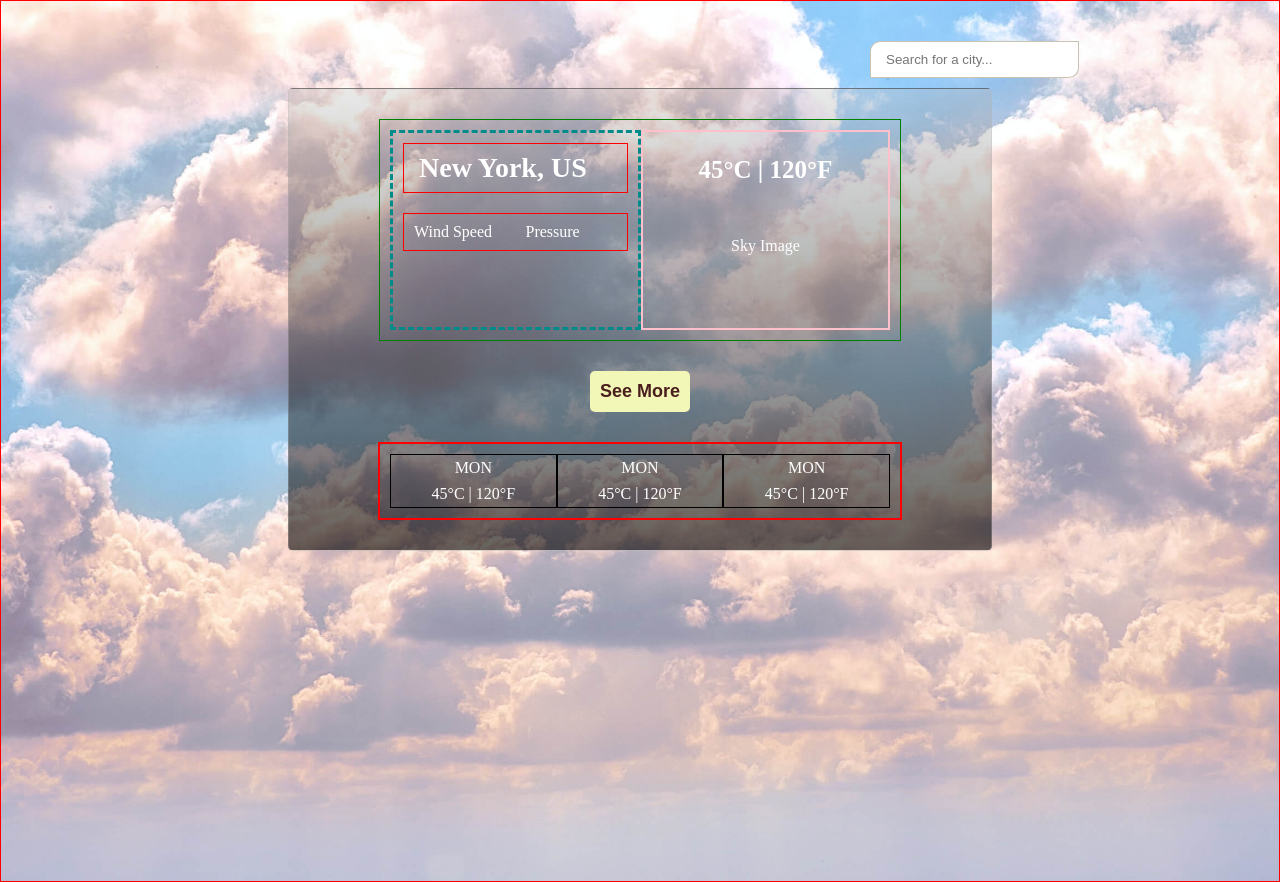
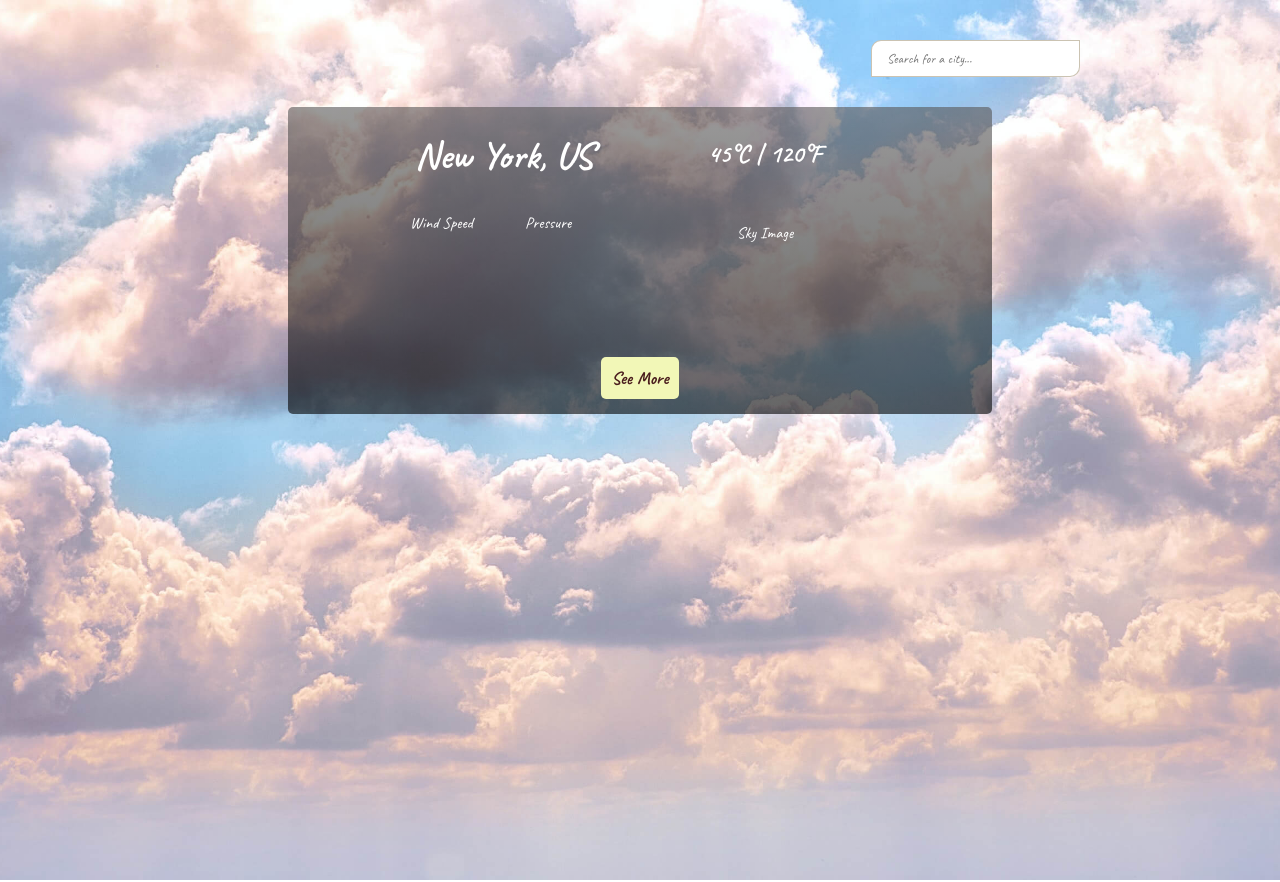
Before and after one commit to Osong-Michael/JS-Weather-App, a website built with webpack: page dist/index.html in a window 1280 px wide. Built offline with nearby package versions, Linux system fonts and the light colour scheme.

Commit message:
Add more styling to hmtl page

```diff
--- a/dist/index.html
+++ b/dist/index.html
@@ -5,6 +5,7 @@
   <meta name="viewport" content="width=device-width, initial-scale=1.0">
   <link rel="stylesheet" href="./styles/reset.css">
   <link rel="stylesheet" href="./styles/styles.css">
+  <link href="https://fonts.googleapis.com/css2?family=Caveat:wght@400;700&display=swap" rel="stylesheet">
   <title>Weather App</title>
 </head>
 <body>
@@ -38,7 +39,7 @@
             <p>MON</p>
             <p>45°C | 120°F</p>
           </div>
-          <div class="more">
+          <div class="more borders">
             <p>MON</p>
             <p>45°C | 120°F</p>
           </div>
--- a/dist/styles/styles.css
+++ b/dist/styles/styles.css
@@ -1,5 +1,5 @@
 .main {
-  border: 1px solid red;
+  /* border: 1px solid red; */
   height: 110vh;
   background-image: url('../images/bg1.jpg');
   background-position: center;
@@ -7,21 +7,22 @@
 }
 
 .ctn {
-  border: 1px solid rgba(185, 184, 184, 0.3);
+  /* border: 1px solid rgba(185, 184, 184, 0.3); */
   width: 55%;
   margin: 10px auto;
   border-radius: 5px;
-  background-image: linear-gradient(to bottom, rgba(185, 184, 184, 0.3), rgba(0, 0, 0, 0.6));
+  background-image: linear-gradient(to bottom, rgba(87, 85, 85, 0.6), rgba(0, 0, 0, 0.6));
   color: white;
 }
 
 .main-stats-ctn {
-  border: 1px solid green;
+  /* border: 1px solid green; */
   height: 200px;
   width: 500px;
   margin: 30px auto;
   padding: 10px;
   display: flex;
+  font-family: 'Caveat', cursive;
 }
 
 .main-search-bar {
@@ -39,19 +40,23 @@
   outline: none;
 }
 
+.main-search-bar input::placeholder {
+  font-family: 'Caveat', cursive;
+}
+
 /* .main-search-bar input:focus {
   border: 1px solid rgba(197, 188, 169, 0.89);
   border-radius: 10px 0 10px 0;
 } */
 
 .main-stats-name {
-  border: 3px dashed darkcyan;
+  /* border: 3px dashed darkcyan; */
   flex: 1;
   padding: 10px;
 }
 
 .main-stats-temp {
-  border: 2px solid pink;
+  /* border: 2px solid pink; */
   flex: 1;
   padding: 10px;
   display: flex;
@@ -70,17 +75,17 @@
 }
 
 .name {
-  border: 1px solid red;
+  /* border: 1px solid red; */
   padding: 10px 15px;
 }
 
 .name h3 {
-  font-size: 28px;
-  font-weight: 800;
+  font-size: 38px;
+  font-weight: 700;
 }
 
 .wind-pressure {
-  border: 1px solid red;
+  /* border: 1px solid red; */
   margin-top: 20px;
   /* padding: 10px 15px; */
   display: flex;
@@ -93,6 +98,7 @@
 
 .btn {
   text-align: center;
+  padding-bottom: 15px;
 }
 
 .btn button {
@@ -104,23 +110,35 @@
   color: rgb(75, 30, 30);
   font-size: 18px;
   font-weight: 700;
+  outline: none;
+  font-family: 'Caveat', cursive;
 }
 
 .see-more {
-  border: 2px solid red;
+  /* border: 2px solid red; */
   width: 500px;
   margin: 30px auto;
   padding: 10px;
   display: grid;
   grid-template-columns: repeat(3, 1fr);
+  font-family: 'Caveat', cursive;
 }
 
 .more {
-  border: 1px solid black;
-  padding: 5px;
+  /* border: 1px solid black; */
+  padding: 15px;
   text-align: center;
+}
+
+.borders {
+  border-left: 1px solid white;
+  border-right: 1px solid white;
 }
 
 .more p:first-child {
   margin-bottom: 10px;
 }
+
+.see-more {
+  display: none;
+}
```
